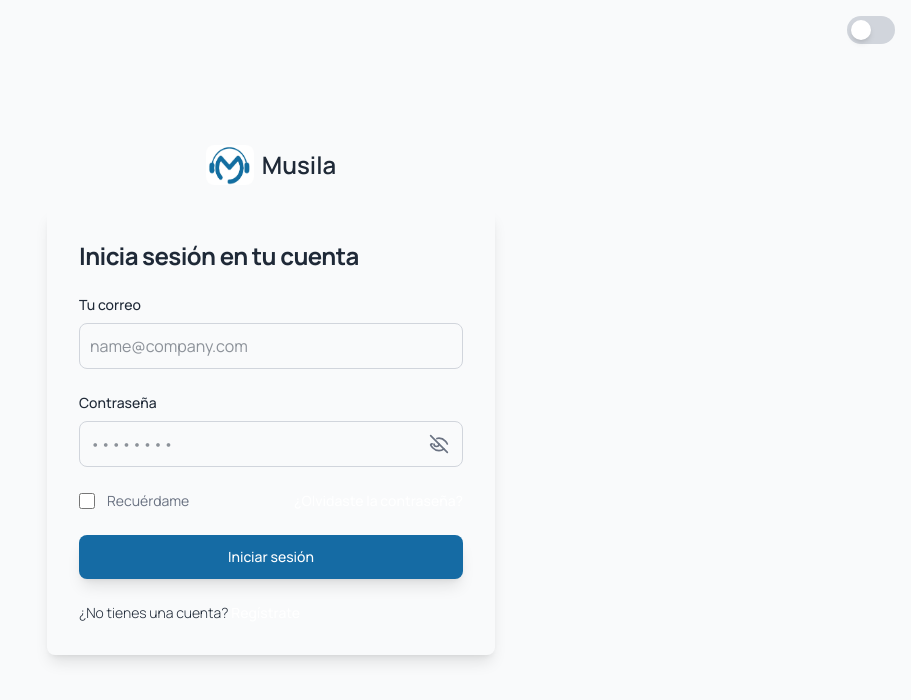
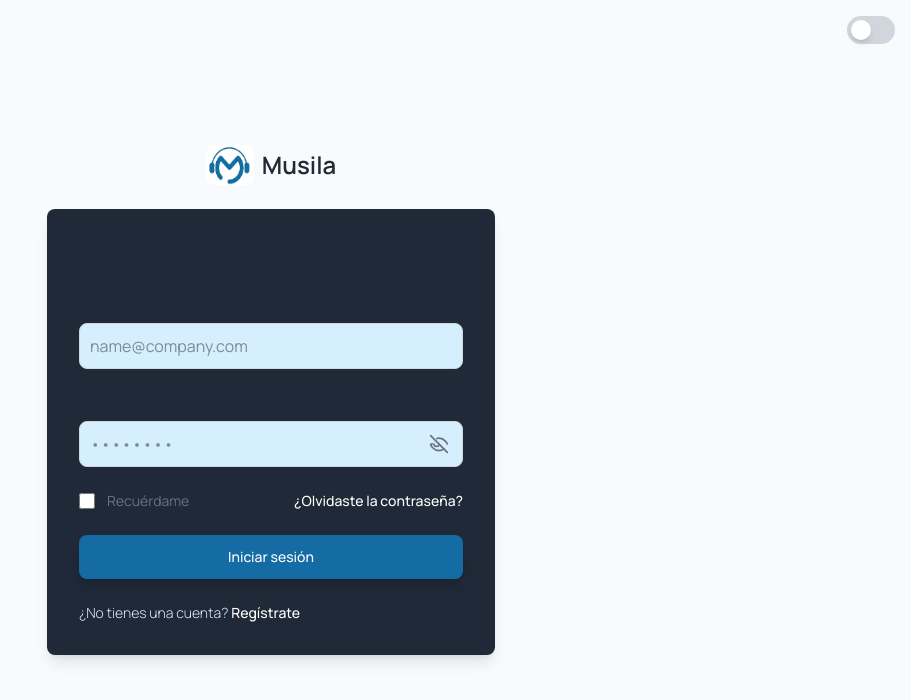
Before and after one commit to Sacorreal/musila-frontend, a Next.js app: page / in a window 1280 px wide. Shown: the top 700 px of the page, without its empty margins (369-1280 px from the left). Built offline with nearby package versions, Linux system fonts and the light colour scheme; what @apollo/client-integration-nextjs would draw is missing.

Commit message:
refactor: [MUS-013] optimizacion de codigo y estilos

```diff
--- a/src/app/globals.css
+++ b/src/app/globals.css
@@ -30,3 +30,15 @@ body {
   color: var(--foreground);
   font-family: var(--font-manrope);
 }
+
+@theme {
+  --color-primary: #156ba4;
+  --color-secondary: #d6efff;
+  --color-accent: #10b981;
+  --color-background-light: #f9fafb;
+  --color-background-dark: #0a2540;
+  --color-text-main: #1f2937;
+  --color-text-secondary: #6b7280;
+  --color-warning: #e1b60b;
+  --color-error: #ef4444;
+}
--- a/src/app/music/layout.tsx
+++ b/src/app/music/layout.tsx
@@ -17,7 +17,7 @@ export default function MusicAppLayout({
   }
 
   return (
-    <div className="flex min-h-screen bg-background-light dark:bg-background-dark">
+    <div className="flex min-h-screen bg-background">
       {/* Sidebar */}
       <Sidebar isOpen={isSidebarOpen} onClose={() => setIsSidebarOpen(false)} />
 
--- a/src/app/page.tsx
+++ b/src/app/page.tsx
@@ -17,7 +17,7 @@ export default function LoginPage() {
   }
 
   return (
-    <section className="bg-background-light dark:bg-background-dark min-h-screen relative">
+    <section className="bg-background min-h-screen relative">
       <div className="absolute top-4 right-4">
         <ToggleSwitch />
       </div>
@@ -35,7 +35,7 @@ export default function LoginPage() {
           />
           Musila{" "}
         </Link>
-        <div className="w-full bg-background-light rounded-lg shadow-lg dark:border md:mt-0 sm:max-w-md xl:p-0 dark:bg-gray-800 dark:border-gray-700">
+        <div className="w-full bg-text-main rounded-lg shadow-lg dark:border md:mt-0 sm:max-w-md xl:p-0 dark:border-gray-700">
           <div className="p-6 space-y-4 md:space-y-6 sm:p-8">
             <h1 className="text-xl font-bold leading-tight tracking-tight md:text-2xl dark:text-white">
               Inicia sesión en tu cuenta
--- a/src/shared/components/Layout/ContentApp.tsx
+++ b/src/shared/components/Layout/ContentApp.tsx
@@ -12,7 +12,7 @@ export default function ContentApp({
 }>) {
   return (
     <main className="flex-1 flex flex-col bg-transparent">
-      <header className="bg-white dark:bg-gray-800 shadow-md p-4 flex items-center justify-between">
+      <header className="bg-background shadow-md p-4 flex items-center justify-between">
         <button
           onClick={onToggleSidebar}
           className="text-text-main dark:text-white focus:outline-none md:hidden"
@@ -34,7 +34,7 @@ export default function ContentApp({
           </svg>
         </button>
 
-        <h2 className="text-xl font-semibold text-text-main dark:text-white">
+        <h2 className="text-xl font-semibold text-foreground">
           Contenido de la Aplicación
         </h2>
 
--- a/src/shared/components/Layout/Sidebar.tsx
+++ b/src/shared/components/Layout/Sidebar.tsx
@@ -111,7 +111,7 @@ export default function Sidebar({
           <div className="flex justify-center mb-4"></div>
           <button
             onClick={logout}
-            className="w-full flex items-center justify-center p-2 mt-4 text-white bg-[#ef4444] rounded-lg hover:bg-red-500 transition-colors cursor-pointer"
+            className="w-full flex items-center justify-center p-2 mt-4 text-white bg-error rounded-lg hover:bg-red-500 transition-colors cursor-pointer"
           >
             {/* Icono de Salir */}
             <svg
--- a/src/shared/components/UI/Buttons.tsx
+++ b/src/shared/components/UI/Buttons.tsx
@@ -15,7 +15,7 @@ export const Button = ({
     type={type}
     onClick={onClick}
     disabled={disabled}
-    className="w-full bg-[#156ba4] text-white focus:ring-2 focus:outline-none focus:ring-primary/50 font-medium rounded-lg text-sm px-5 py-3 text-center transition-colors shadow-lg cursor-pointer"
+    className="w-full bg-primary text-white focus:ring-2 focus:outline-none focus:ring-primary/50 font-medium rounded-lg text-sm px-5 py-3 text-center transition-colors shadow-lg cursor-pointer"
   >
     {children}
   </button>
--- a/src/tailwind.config.js
+++ /dev/null
@@ -1,28 +0,0 @@
-/** @type {import('tailwindcss').Config} */
-const config = {
-  darkMode: "class",
-  content: ["./src/**/*.{js,ts,jsx,tsx,mdx}"],
-  theme: {
-    extend: {
-      colors: {
-        primary: "var(--color-primary)",
-        secondary: "var(--color-secondary)",
-        accent: "var(--color-accent)",
-        warning: "var(--color-warning)",
-        error: "var(--color-error)",
-        background: "var(--background)",
-        foreground: "var(--foreground)",
-        text: {
-          main: "var(--color-text-main)",
-          secondary: "var(--color-text-secondary)",
-        },
-      },
-      fontFamily: {
-        manrope: ["var(--font-manrope)", "sans-serif"],
-      },
-    },
-  },
-  plugins: [],
-};
-
-export default config;
```
